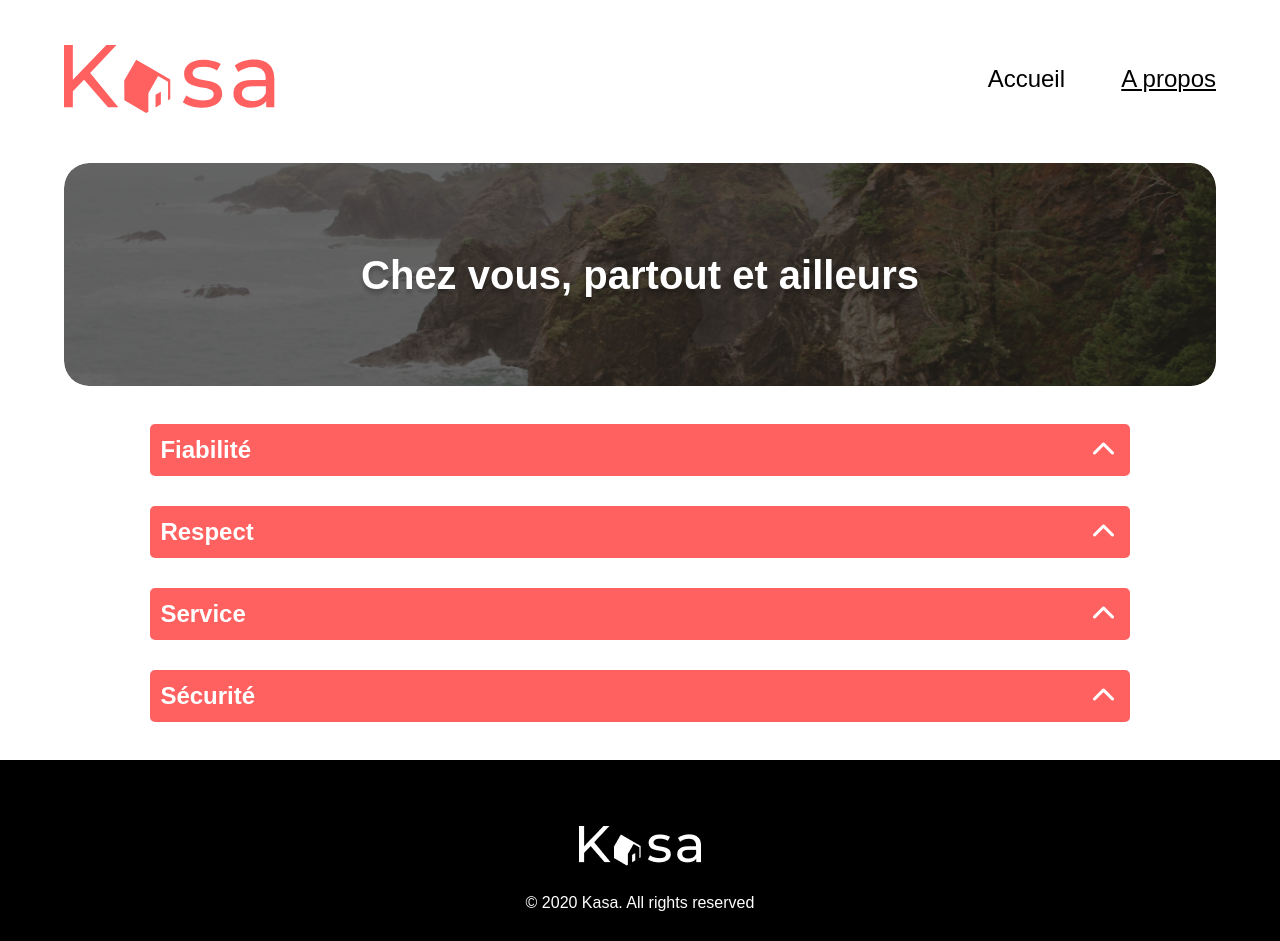
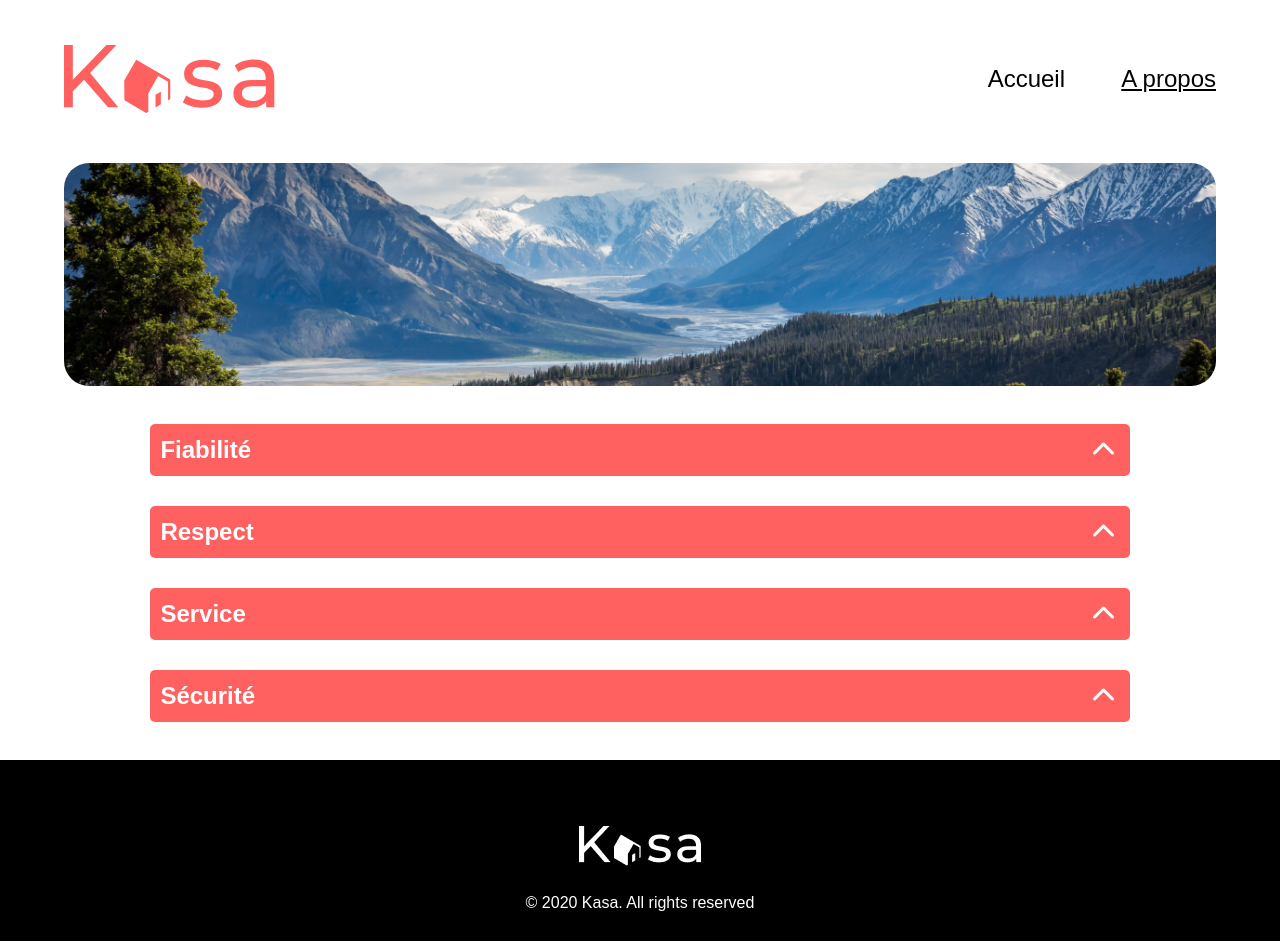
Before and after one commit to DuskyLunari/P7-Kasa, a React (Vite) app: page /a-propos in a window 1280 px wide. Built offline with nearby package versions, Linux system fonts and the light colour scheme; a web font is replaced by a local one.

Commit message:
Update: Banner component now adapts depending on if text is added

```diff
--- a/assets/css/Banner.css
+++ b/assets/css/Banner.css
@@ -1,45 +1,41 @@
-.banner-home {
+.banner {
   box-sizing: border-box;
-  max-width: 100%;
   width: 100%;
   height: 223px;
   position: relative;
   border-radius: 25px;
   overflow: hidden;
+  display: flex;
+  align-items: center;
+  justify-content: center;
+  text-align: center;
 }
-.banner-home::before {
+.banner__img {
+  width: 100%;
+  height: 100%;
+  -o-object-fit: cover;
+     object-fit: cover;
+  position: absolute;
+  top: 0;
+  left: 0;
+  z-index: 0;
+}
+.banner__overlay {
   content: "";
   position: absolute;
   top: 0;
   left: 0;
   width: 100%;
   height: 100%;
-  opacity: 0.6;
-  background-color: #000;
-  mix-blend-mode: darken;
+  background-color: rgba(0, 0, 0, 0.6);
   z-index: 1;
-  border-radius: 25px;
 }
-.banner-home__img {
-  width: 100%;
-  height: 100%;
-  -o-object-fit: cover;
-     object-fit: cover;
-  border-radius: 25px;
-  z-index: 0;
-}
-.banner-home__text {
-  display: flex;
-  justify-content: center;
-  align-items: center;
-  position: absolute;
-  top: 50%;
-  left: 50%;
-  transform: translate(-50%, -50%);
-  text-shadow: 0px 4px 4px rgba(0, 0, 0, 0.25);
+.banner__text {
+  position: relative;
+  z-index: 2;
   font-size: 40px;
   font-weight: 700;
   color: #ffffff;
-  text-align: center;
-  z-index: 2;
+  text-shadow: 0px 4px 4px rgba(0, 0, 0, 0.25);
+  margin: 0;
 }/*# sourceMappingURL=Banner.css.map */
--- a/src/components/Banner/Banner.scss
+++ b/src/components/Banner/Banner.scss
@@ -1,44 +1,40 @@
-.banner-home {
+.banner {
     box-sizing: border-box;
-    max-width: 100%;
     width: 100%;
     height: 223px;
     position: relative;
     border-radius: 25px;
     overflow: hidden;
-    &::before {
+    display: flex;
+    align-items: center;
+    justify-content: center;
+    text-align: center;
+    &__img {
+        width: 100%;
+        height: 100%;
+        object-fit: cover;
+        position: absolute;
+        top: 0;
+        left: 0;
+        z-index: 0;
+    }
+    &__overlay {
         content: "";
         position: absolute;
         top: 0;
         left: 0;
         width: 100%;
         height: 100%;
-        opacity: 0.6;
-        background-color: #000;
-        mix-blend-mode: darken;
+        background-color: rgba(0, 0, 0, 0.6);
         z-index: 1;
-        border-radius: 25px;
-    }
-    &__img {
-        width: 100%;
-        height: 100%;
-        object-fit: cover;
-        border-radius: 25px;
-        z-index: 0;
     }
     &__text {
-        display: flex;
-        justify-content: center;
-        align-items: center;
-        position: absolute;
-        top: 50%;
-        left: 50%;
-        transform: translate(-50%, -50%);
-        text-shadow: 0px 4px 4px rgba(0, 0, 0, 0.25);
+        position: relative;
+        z-index: 2;
         font-size: 40px;
         font-weight: 700;
         color: #ffffff;
-        text-align: center;
-        z-index: 2;
+        text-shadow: 0px 4px 4px rgba(0, 0, 0, 0.25);
+        margin: 0;
     }
 }
--- a/src/components/Banner/index.jsx
+++ b/src/components/Banner/index.jsx
@@ -1,13 +1,20 @@
-import "./Banner.scss";
-import BannerImg from "/banner-home.png";
+import React from 'react';
+import './Banner.scss';
 
-export function Banner({bannerImg = BannerImg}) {
+export function Banner({ bannerImg, text }) {
     return (
         <main>
-            <div className="banner-home">
-                <img className="banner-home__img"src={bannerImg} alt="Bannière"></img>
-                <p className="banner-home__text">Chez vous, partout et ailleurs</p>
+            <div className="banner">
+                {text && <div className="banner__overlay"></div>}
+                <img
+                    className="banner__img"
+                    src={bannerImg}
+                    alt="Banner"
+                />
+                {text && (
+                    <p className="banner__text">{text}</p>
+                )}
             </div>
         </main>
-    )
+    );
 }
--- a/src/pages/About/index.jsx
+++ b/src/pages/About/index.jsx
@@ -3,12 +3,16 @@ import { Banner } from "../../components/Banner";
 import { Collapse } from "../../components/Collapse";
 
 import "./About.scss";
+import customBannerImg from "/banner-propos.png";
 
 export function About() {
     return (
         <Layout>
             <main>
-                <Banner></Banner>
+                <Banner
+                bannerImg={customBannerImg}
+                text=""
+                />
                 <div className="Collapse-container">
                     <Collapse title="Fiabilité">
                         <p>Les annonces postées sur Kasa garantissent une fiabilité totale. Les photos sont conformes aux logements, et toutes les informations sont régulièrement vérifiées par nos équipes.</p>
--- a/src/pages/Home/index.jsx
+++ b/src/pages/Home/index.jsx
@@ -5,9 +5,9 @@ import { Banner } from "../../components/Banner";
 import { Thumb } from "../../components/Thumb";
 
 import "./Home.scss";
+import customBannerImg from "/banner-home.png";
 
 export function Home() {
-
     const [logements, setLogements] = useState([]);
 
     useEffect(() => {
@@ -23,7 +23,10 @@ export function Home() {
     return (
         <Layout>
             <main>
-                <Banner />
+                <Banner
+                    bannerImg={customBannerImg}
+                    text="Chez vous, partout et ailleurs"
+                />
                 <section className="thumbs">
                     {logements.length > 0 ? (
                         logements.map((logement) => (
```
Also changed, not shown: 1 other file (tests, documents, lock files or other folders).
